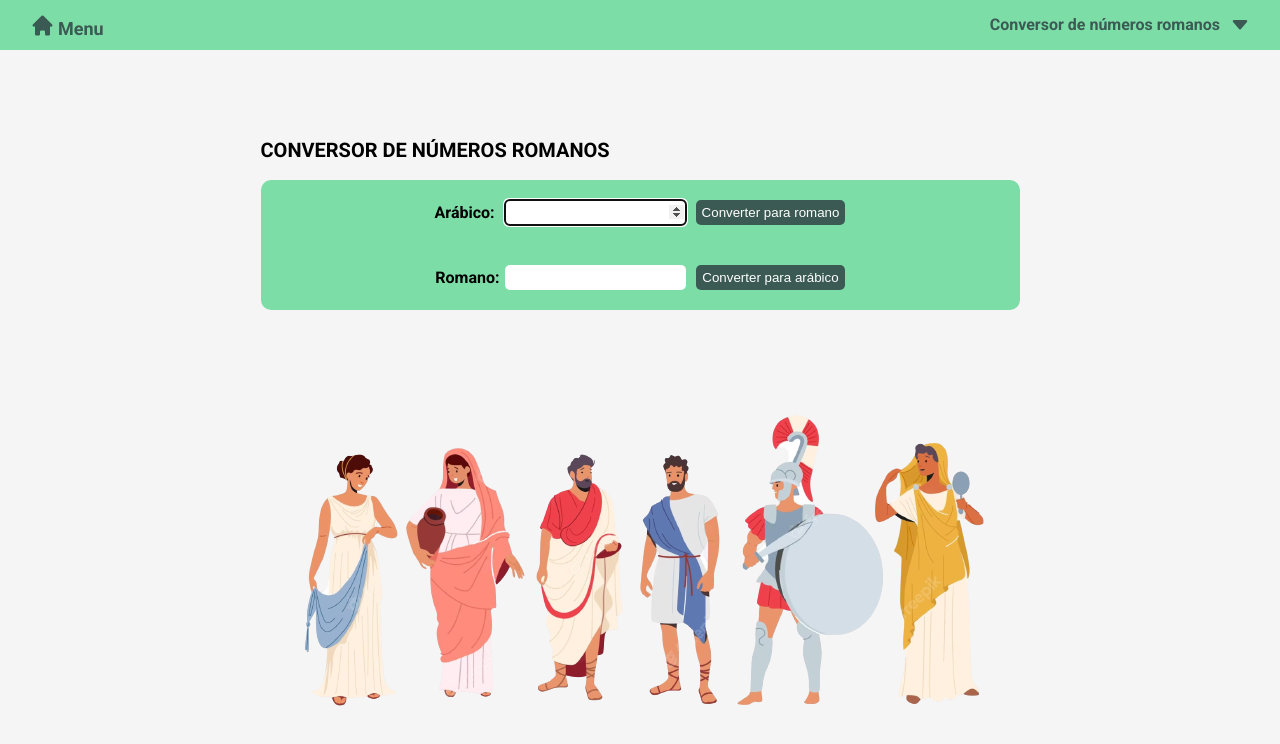
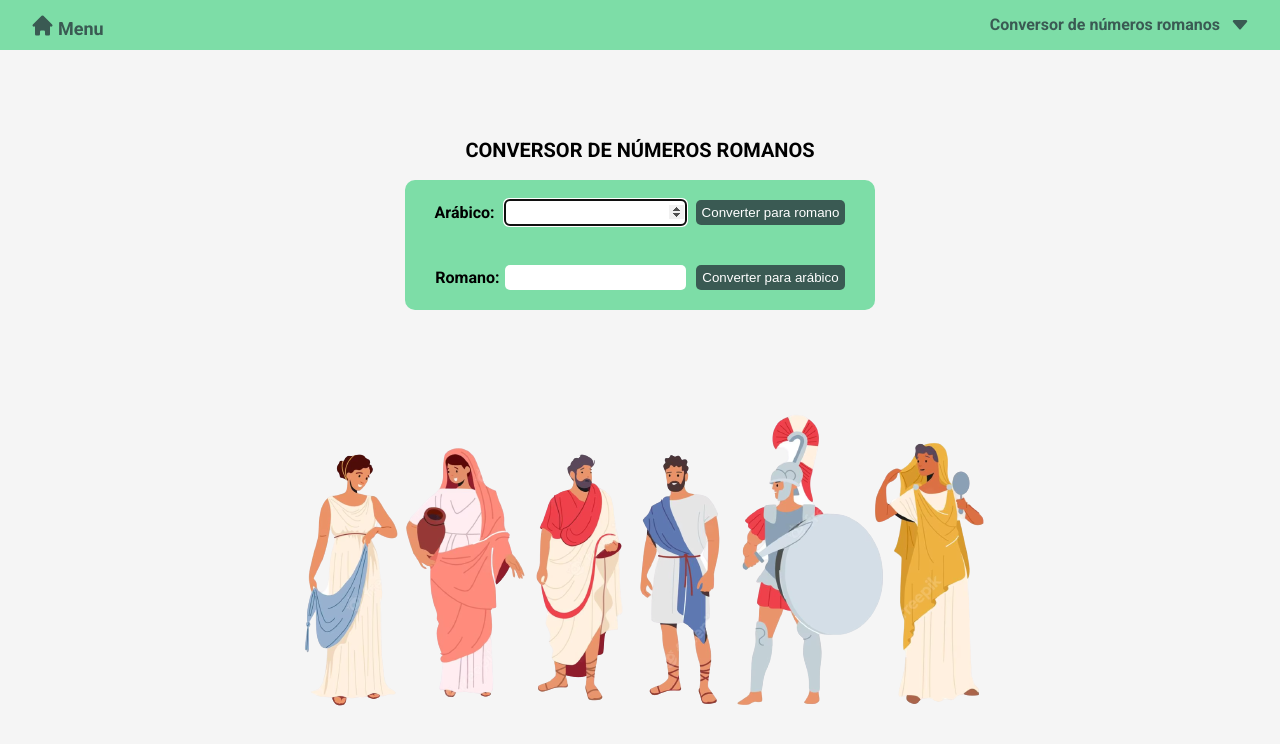
Before and after one commit to brunnaserafina/challenge-rota-das-oficinas, a React (Create React App) app: page /roman-numeral-converter in a window 1280 px wide. Shown: the top 744 px of the page. Built offline with nearby package versions, Linux system fonts and the light colour scheme.

Commit message:
style: changed container width in Roman Numeral Converter component

```diff
--- a/src/pages/RomanNumeralConverter.js
+++ b/src/pages/RomanNumeralConverter.js
@@ -60,7 +60,6 @@ export default function RomanNumeralConverter() {
     }
 
     convertToRoman(arabicNumeralResult);
-
     setArabicNumeral(arabicNumeralResult);
   }
 
@@ -106,16 +105,19 @@ const Background = styled.div`
   display: flex;
   flex-direction: column;
   justify-content: space-between;
+  align-items: center;
 `;
 
 const Wrapper = styled.div`
   margin-top: 15vh;
+  width: 470px;
 
   h1 {
     text-transform: uppercase;
     font-weight: 700;
     font-size: 20px;
     margin: 20px 0;
+    text-align: center;
   }
 
   h2 {
```
